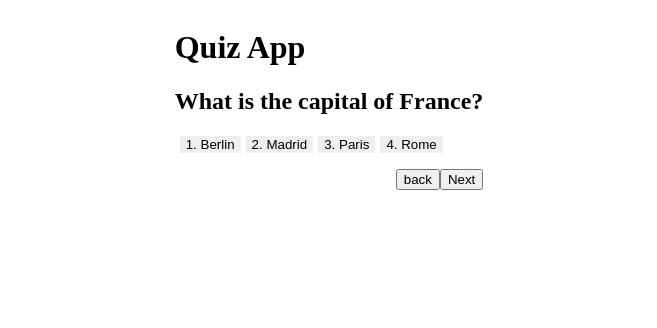
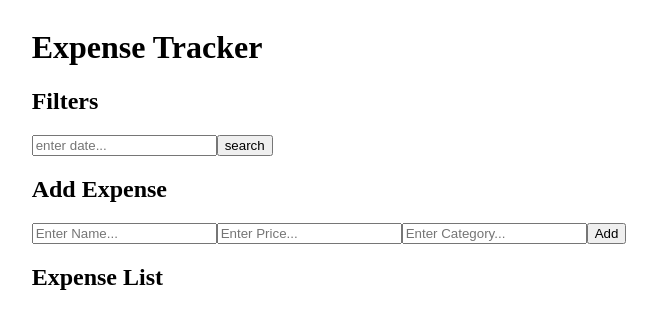
Before and after one commit to sagnik26/Machine-Coding, a React (Vite) app: page / in a window 1280 px wide. Shown: the top 328 px of the page, without its empty margins (311-968 px from the left). Built offline with nearby package versions, Linux system fonts and the light colour scheme.

Commit message:
added expense tracker

```diff
--- a/src/App.tsx
+++ b/src/App.tsx
@@ -1,5 +1,5 @@
 import "./App.css";
-import Quiz from "./components/Quiz";
+import ExpenseTracker from "./components/ExpenseTracker";
 
 function App() {
   return (
@@ -10,10 +10,7 @@ function App() {
         justifyContent: "center",
       }}
     >
-      <div>
-        <h1>Quiz App</h1>
-        <Quiz />
-      </div>
+      <ExpenseTracker />
     </div>
   );
 }
--- /dev/null
+++ b/src/components/ExpenseTracker.tsx
@@ -0,0 +1,159 @@
+import React, { useState } from "react";
+import { addExpense, editExpense, setFilter } from "../store/expenseSlice";
+import { useDispatch, useSelector } from "react-redux";
+
+const ExpenseTracker = () => {
+  const [expenseItemName, setExpenseItemName] = useState("");
+  const [expenseItemPrice, setExpenseItemPrice] = useState("");
+  const [expenseItemCategory, setExpenseItemCategory] = useState("");
+  const dispatch = useDispatch();
+  const { expenses, filterType } = useSelector((item: any) => item.expense);
+  const [editId, setEditId] = useState(null);
+  const [date, setDate] = useState("");
+
+  const handleAdd = (e: { preventDefault: () => void }) => {
+    e.preventDefault();
+    if (
+      expenseItemName.trim() &&
+      expenseItemCategory.trim() &&
+      expenseItemPrice
+    ) {
+      dispatch(
+        addExpense({
+          category: expenseItemCategory,
+          itemName: expenseItemName,
+          itemPrice: expenseItemPrice,
+        })
+      );
+      setExpenseItemCategory("");
+      setExpenseItemName("");
+      setExpenseItemPrice("");
+    }
+  };
+
+  const filteredExpenses = expenses;
+
+  return (
+    <div>
+      <h1>Expense Tracker</h1>
+      <div>
+        <h2>Filters</h2>
+        <input
+          type="text"
+          value={date}
+          placeholder="enter date..."
+          onChange={(e) => setDate(e.target.value)}
+        />
+        <button onClick={() => {}}>search</button>
+      </div>
+
+      <h2>Add Expense</h2>
+      <form onSubmit={handleAdd} style={{ marginTop: 20 }}>
+        <input
+          type="text"
+          placeholder="Enter Name..."
+          value={expenseItemName}
+          onChange={(e) => setExpenseItemName(e.target.value)}
+        />
+        <input
+          type="number"
+          placeholder="Enter Price..."
+          value={expenseItemPrice}
+          onChange={(e) => setExpenseItemPrice(e.target.value)}
+        />
+        <input
+          type="text"
+          placeholder="Enter Category..."
+          value={expenseItemCategory}
+          onChange={(e) => setExpenseItemCategory(e.target.value)}
+        />
+        <button type="submit">Add</button>
+      </form>
+
+      <h2>Expense List</h2>
+      <div
+        style={{
+          marginTop: 20,
+        }}
+      >
+        {filteredExpenses.map((item: any) => {
+          return (
+            <div
+              style={{
+                width: "80%",
+                padding: 10,
+                marginTop: 5,
+                border: "1px solid black",
+                height: "auto",
+              }}
+              key={item.id}
+            >
+              <button
+                onClick={() => {
+                  if (!editId) {
+                    setEditId(item.id);
+                    setExpenseItemName(item.itemName);
+                    setExpenseItemPrice(item.itemPrice);
+                    setExpenseItemCategory(item.category);
+                  } else {
+                    dispatch(
+                      editExpense({
+                        id: item.id,
+                        category: expenseItemCategory,
+                        itemName: expenseItemName,
+                        itemPrice: expenseItemPrice,
+                      })
+                    );
+                    setEditId(null);
+                    setExpenseItemCategory("");
+                    setExpenseItemName("");
+                    setExpenseItemPrice("");
+                  }
+                }}
+              >
+                {editId && editId === item.id ? "save" : "edit"}
+              </button>
+              {editId && editId === item.id && (
+                <div>
+                  <input
+                    type="text"
+                    placeholder="Enter Name..."
+                    value={expenseItemName || item.itemName}
+                    onChange={(e) => setExpenseItemName(e.target.value)}
+                  />
+                  <input
+                    type="number"
+                    placeholder="Enter Price..."
+                    value={expenseItemPrice}
+                    onChange={(e) => setExpenseItemPrice(e.target.value)}
+                  />
+                  <input
+                    type="text"
+                    placeholder="Enter Category..."
+                    value={expenseItemCategory}
+                    onChange={(e) => setExpenseItemCategory(e.target.value)}
+                  />
+                </div>
+              )}
+              <p>Category: {item.category}</p>
+              <p>Date: {item.date}</p>
+              <div
+                style={{
+                  display: "flex",
+                  flexDirection: "row",
+                  justifyContent: "space-between",
+                  alignItems: "center",
+                }}
+              >
+                <p style={{ wordBreak: "break-all" }}>{item.itemName}</p>
+                <p style={{ wordBreak: "break-all" }}>{item.itemPrice}</p>
+              </div>
+            </div>
+          );
+        })}
+      </div>
+    </div>
+  );
+};
+
+export default ExpenseTracker;
--- a/src/components/Quiz.tsx
+++ /dev/null
@@ -1,79 +0,0 @@
-import { useEffect, useState } from "react";
-import { quizData } from "../utils/constants";
-import { handleAnswer, handleNext, handleBack } from "../store/quizSlice";
-import { useDispatch, useSelector } from "react-redux";
-
-const Quiz = () => {
-  const [feedback, setFeedBack] = useState("");
-  const dispatch = useDispatch();
-  const { currentQuestion, answers, score, hasCompleted } = useSelector(
-    (state: any) => state.quiz
-  );
-
-  console.log(answers);
-
-  return (
-    <div
-      style={{
-        marginTop: 20,
-      }}
-    >
-      {hasCompleted && (
-        <div>
-          <h1>Exam is Finished!</h1>
-          <h1>Score: {score}</h1>
-        </div>
-      )}
-
-      {!hasCompleted && (
-        <>
-          <h2>{quizData[currentQuestion].question}</h2>
-          {quizData[currentQuestion].options.map((item: any, index: number) => {
-            return (
-              <button
-                onClick={() =>
-                  dispatch(
-                    handleAnswer({
-                      index: currentQuestion,
-                      answer: item,
-                    })
-                  )
-                }
-                style={{
-                  marginLeft: 5,
-                  border: "none",
-                  backgroundColor:
-                    answers[currentQuestion] === item
-                      ? item === quizData[currentQuestion].answer
-                        ? "green"
-                        : "red"
-                      : "",
-                }}
-              >
-                {index + 1}
-                {". "}
-                {item}
-              </button>
-            );
-          })}
-          <p>{feedback}</p>
-
-          <div
-            style={{
-              marginTop: 10,
-              display: "flex",
-              justifyContent: "flex-end",
-            }}
-          >
-            <button onClick={() => dispatch(handleBack())}>back</button>
-            <button onClick={() => dispatch(handleNext(currentQuestion))}>
-              {currentQuestion === quizData.length - 1 ? "Submit" : "Next"}
-            </button>
-          </div>
-        </>
-      )}
-    </div>
-  );
-};
-
-export default Quiz;
--- /dev/null
+++ b/src/store/expenseSlice.ts
@@ -0,0 +1,49 @@
+import { createSlice } from "@reduxjs/toolkit";
+
+const expenseSlice = createSlice({
+  name: "expense",
+  initialState: {
+    expenses: [] as any[],
+    filterType: "all",
+  },
+  reducers: {
+    addExpense: (state, action) => {
+      state.expenses.push({
+        id: Date.now(),
+        category: action.payload.category,
+        itemName: action.payload.itemName,
+        itemPrice: action.payload.itemPrice,
+        date: new Date().toISOString().split("T")[0],
+      });
+    },
+    editExpense: (state, action) => {
+      const expenseFound = state.expenses.find(
+        (item) => item.id === action.payload.id
+      );
+
+      if (expenseFound) {
+        if (action.payload.category) {
+          expenseFound.category = action.payload.category;
+        }
+        if (action.payload.itemName) {
+          expenseFound.itemName = action.payload.itemName;
+        }
+        if (action.payload.itemPrice) {
+          expenseFound.itemPrice = action.payload.itemPrice;
+        }
+      }
+    },
+    deleteExpense: (state, action) => {
+      state.expenses = state.expenses.filter(
+        (item) => item.id !== action.payload
+      );
+    },
+    setFilter: (state, action) => {
+      state.filterType = action.payload;
+    },
+  },
+});
+
+export const { addExpense, editExpense, deleteExpense, setFilter } =
+  expenseSlice.actions;
+export default expenseSlice.reducer;
--- a/src/store/quizSlice.ts
+++ /dev/null
@@ -1,43 +0,0 @@
-import { createSlice } from "@reduxjs/toolkit";
-import { quizData } from "../utils/constants";
-import { act } from "react";
-
-const todoSlice = createSlice({
-  name: "quiz",
-  initialState: {
-    currentQuestion: 0,
-    answers: {} as any,
-    score: 0,
-    hasCompleted: false,
-  },
-  reducers: {
-    handleAnswer: (state, action) => {
-      const { index, answer } = action.payload;
-      if (state.answers[index] !== undefined) {
-        if (state.answers[index] === quizData[state.currentQuestion].answer) {
-          state.score -= 1;
-        }
-      }
-
-      state.answers[index] = answer;
-      if (answer === quizData[state.currentQuestion].answer) {
-        state.score += 1;
-      }
-    },
-    handleNext: (state, action) => {
-      if (state.currentQuestion < quizData.length - 1) {
-        state.currentQuestion += 1;
-      } else {
-        state.hasCompleted = true;
-      }
-    },
-    handleBack: (state) => {
-      if (state.currentQuestion > 0) {
-        state.currentQuestion -= 1;
-      }
-    },
-  },
-});
-
-export const { handleAnswer, handleNext, handleBack } = todoSlice.actions;
-export default todoSlice.reducer;
--- a/src/store/store.ts
+++ b/src/store/store.ts
@@ -1,9 +1,9 @@
 import { configureStore } from "@reduxjs/toolkit";
-import quizSlice from "./quizSlice";
+import expenseSlice from "./expenseSlice";
 
 export const store = configureStore({
   reducer: {
-    quiz: quizSlice,
+    expense: expenseSlice,
   },
 });
 
```
